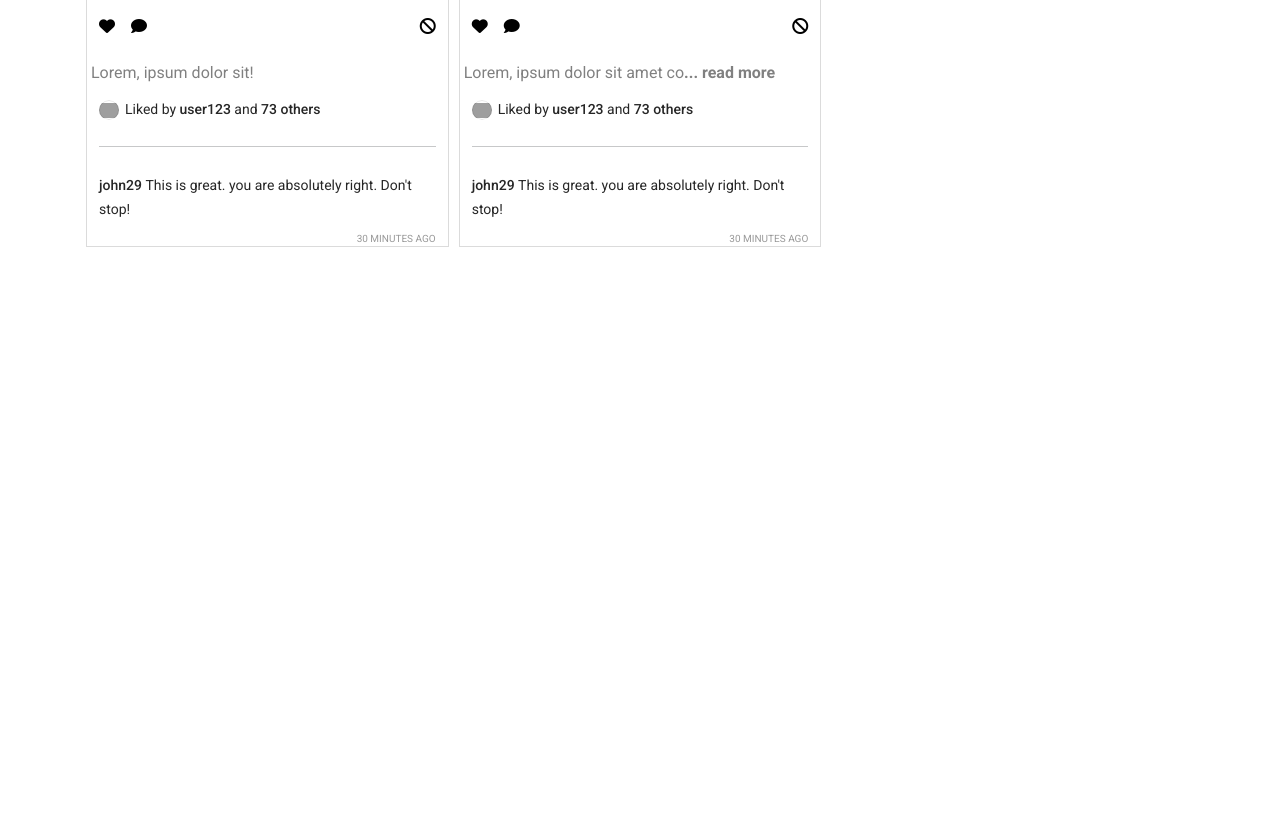
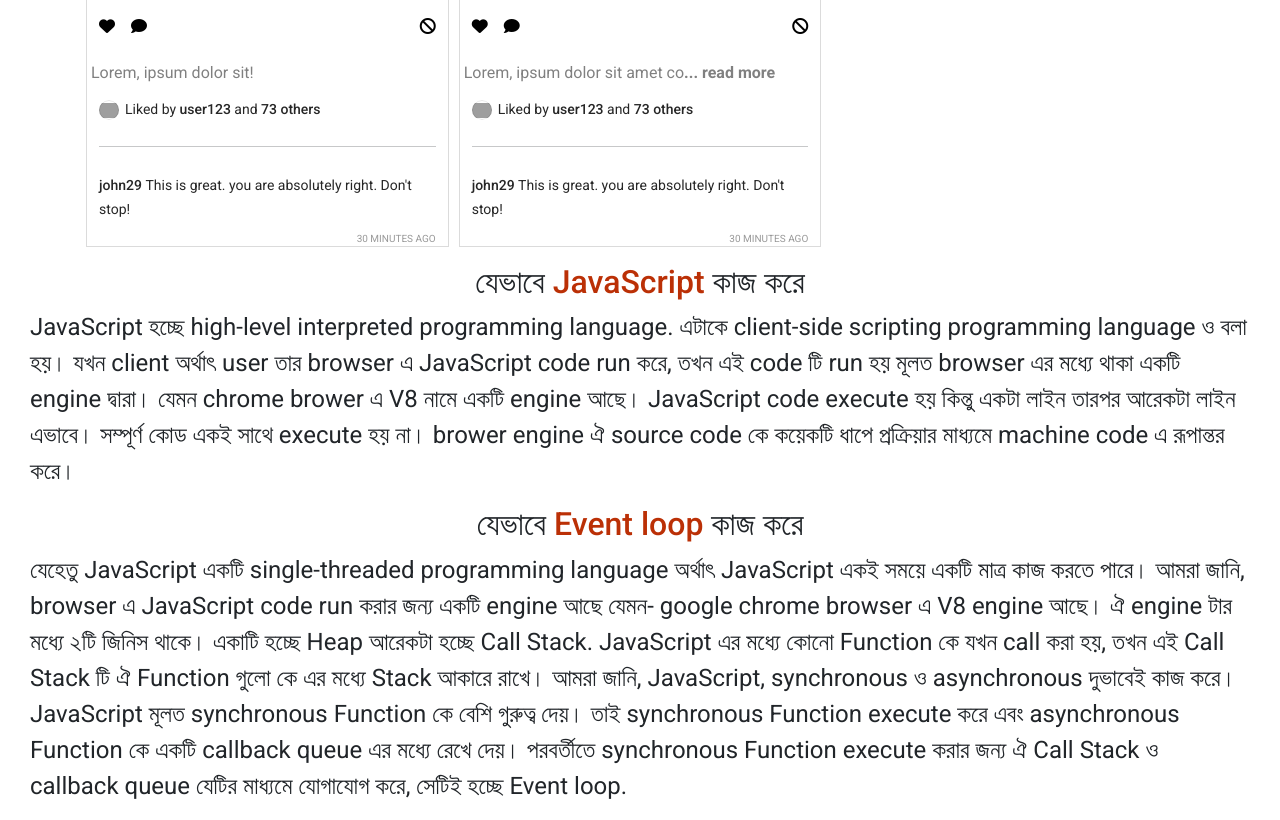
Before and after one commit to SharifKhalid/insta-shohor, a plain HTML site: page index.html in a window 1280 px wide. Shown: the part 1285-2105 px from the top of the page. Before the commit the page ends 1548 px from the top, so only its background shows below. Drawn offline with nearby package versions, Linux system fonts and the light colour scheme; grey boxes are pictures that could not be loaded.

Commit message:
javascrtpt working method

```diff
--- a/css/style.css
+++ b/css/style.css
@@ -256,3 +256,15 @@ img {
     grid-template-columns: repeat(1, 1fr);
   }
 }
+.bonus-class{
+  text-align: center;
+}
+ .bonus-answer{
+   padding-left: 30px;
+   padding-right: 30px;
+   font-size: x-large;
+
+ }
+ .span{
+   color: rgb(187, 48, 6);
+ }
--- a/index.html
+++ b/index.html
@@ -77,6 +77,22 @@
                 <h1>Reported posts</h1>
             </div>
         </main>
+        <section>
+            <div>
+                <h2 class="bonus-class">যেভাবে <span class="span"> JavaScript </span>কাজ করে</h2>
+                <p class="bonus-answer">JavaScript হচ্ছে high-level interpreted programming language. এটাকে client-side scripting programming language ও বলা হয়। যখন client অর্থাৎ user তার browser এ JavaScript code run করে, তখন এই code টি run হয় মূলত browser এর মধ্যে থাকা একটি engine দ্বারা। যেমন chrome brower এ V8 নামে একটি engine আছে। JavaScript code execute হয় কিন্তু একটা লাইন তারপর আরেকটা লাইন এভাবে। সম্পূর্ণ কোড একই সাথে execute হয় না। brower engine ঐ source code কে কয়েকটি ধাপে প্রক্রিয়ার মাধ্যমে machine code এ রূপান্তর করে।  </p>
+
+
+            </div>
+
+            <div>
+                <h2 class="bonus-class">যেভাবে <span class="span"> Event loop </span>কাজ করে</h2>
+                <p class="bonus-answer">যেহেতু JavaScript একটি single-threaded programming language অর্থাৎ JavaScript একই সময়ে একটি মাত্র কাজ করতে পারে। আমরা জানি, browser এ JavaScript code run করার জন্য একটি engine আছে যেমন- google chrome browser এ V8 engine আছে। ঐ engine টার মধ্যে ২টি জিনিস থাকে। একাটি হচ্ছে Heap আরেকটা হচ্ছে Call Stack. JavaScript এর মধ্যে কোনো Function কে যখন call  করা হয়, তখন এই Call Stack টি ঐ Function গুলো কে এর মধ্যে Stack আকারে রাখে। আমরা জানি, JavaScript, synchronous ও asynchronous দুভাবেই কাজ করে। JavaScript মূলত synchronous Function কে বেশি গুরুত্ব দেয়। তাই  synchronous Function execute করে এবং asynchronous Function কে একটি callback queue এর মধ্যে রেখে দেয়। পরবর্তীতে synchronous Function execute করার জন্য ঐ Call Stack ও callback queue যেটির মাধ্যমে যোগাযোগ করে, সেটিই হচ্ছে Event loop.
+                </p>
+
+
+            </div>
+        </section>
         <footer></footer>
 
         <!-- add javascript  file  -->
```
